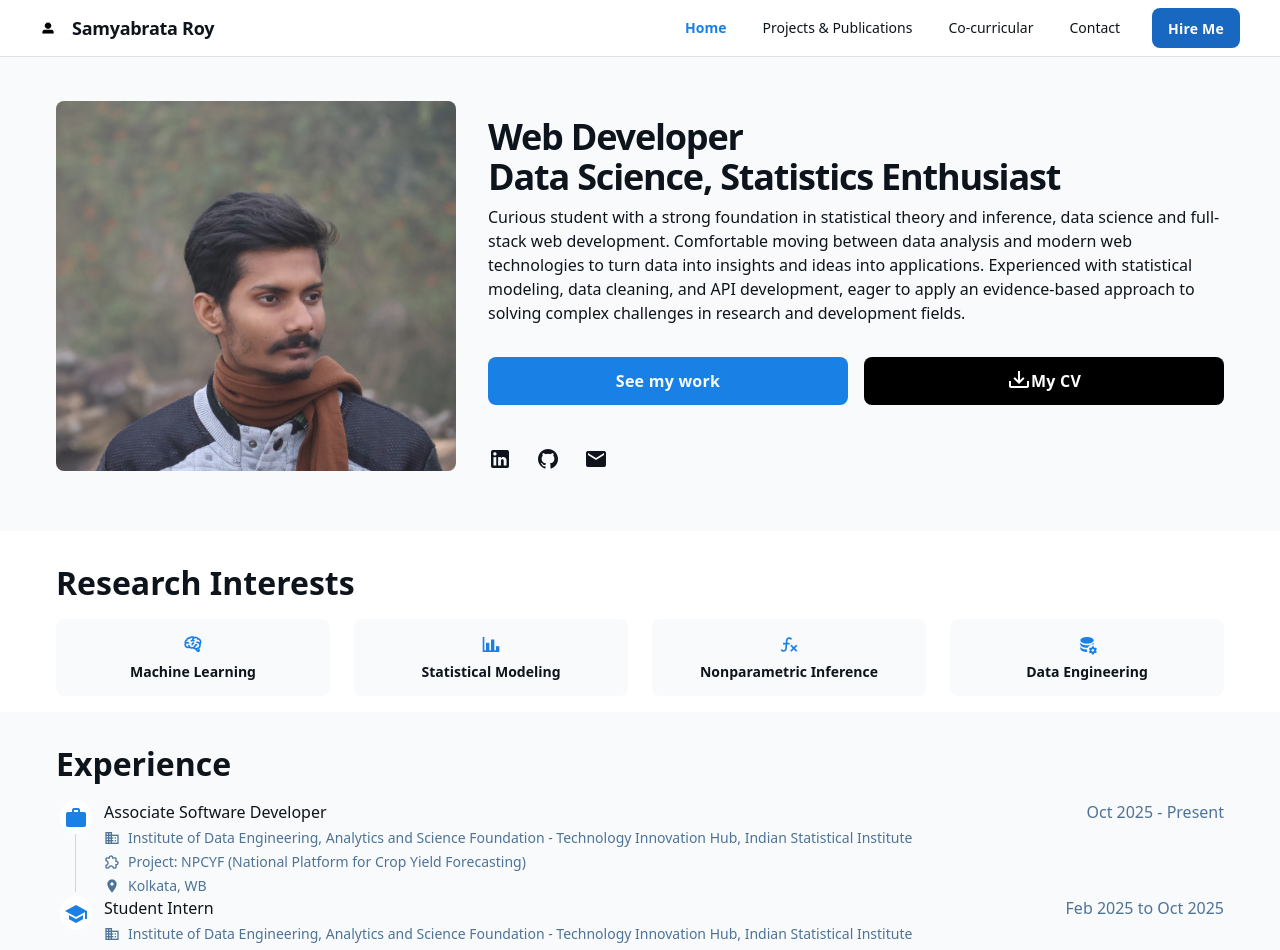
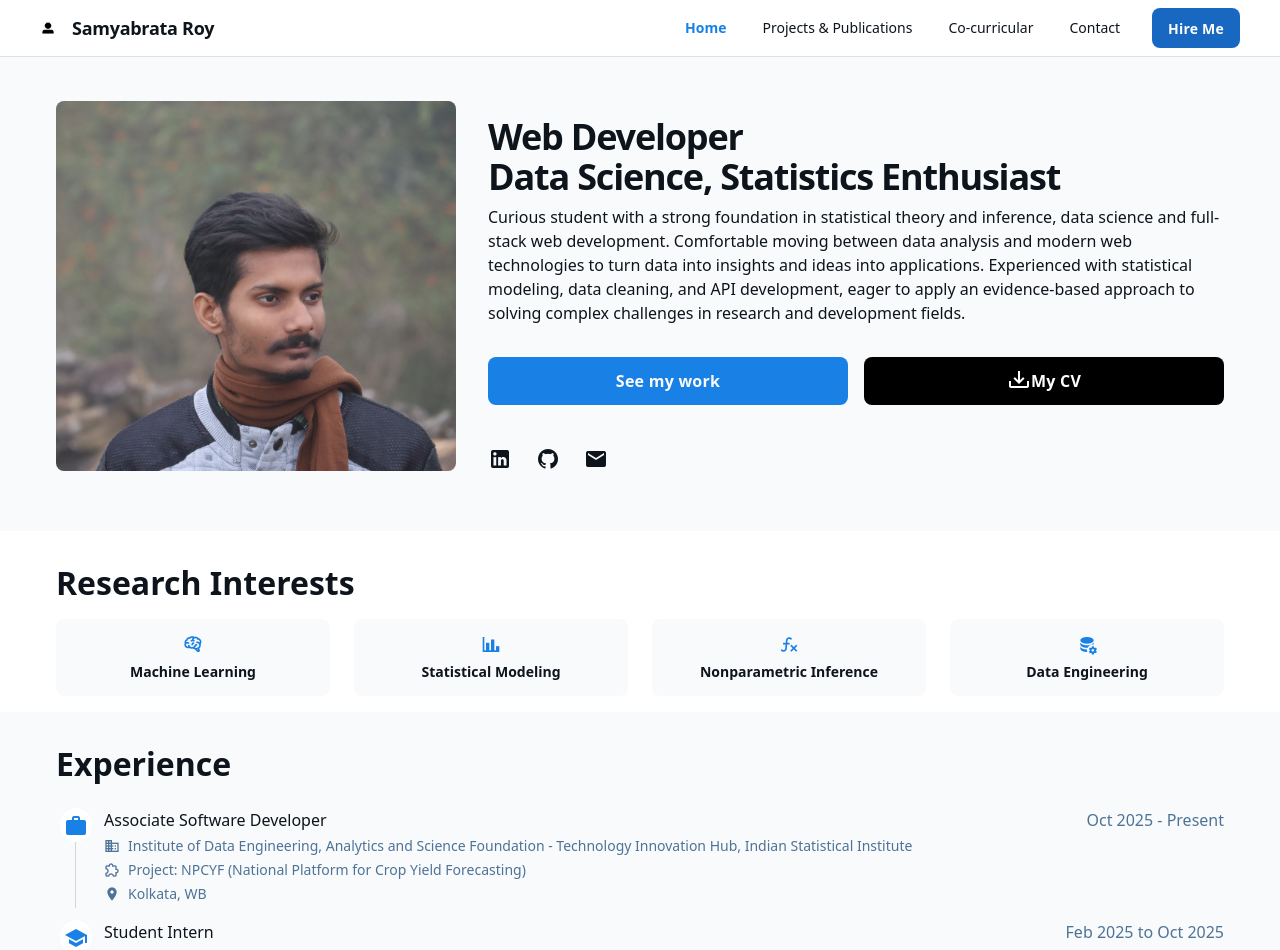
Before and after one commit to samyaroy/FolioForge-vue-portfolio-website, a Vue app: page /ongoing-projects in a window 1280 px wide. Shown: the top 950 px of the page. Built offline with nearby package versions, Linux system fonts and the light colour scheme.

Commit message:
Minor patch

```diff
--- a/src/views/Home/components/experience/components/TimelineComponent.vue
+++ b/src/views/Home/components/experience/components/TimelineComponent.vue
@@ -1,5 +1,5 @@
 <template>
-  <div class="relative grid grid-cols-[40px_1fr] gap-x-2 px-4">
+  <div class="relative grid grid-cols-[40px_1fr] gap-x-2 px-4 py-2">
     <!-- Timeline line -->
     <div class="absolute left-[35px] w-px bg-gray-300" :class="{
       'top-1/4 bottom-1': isfirst,          // cut top half if first
```
Also changed, not shown: 1 other file (tests, documents, lock files or other folders).
